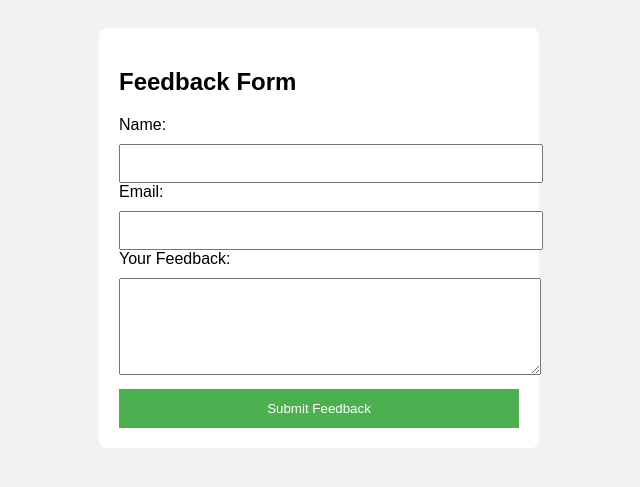
After one commit to 4MKBS/php-learning-project, a PHP site: page /php-learning-project/projects/feedback_form/feedbackForm.html in a window 1280 px wide. The commit adds this page. Shown: the top 487 px of the page, without its empty margins (321-961 px from the left). Run offline with PHP 8.4, Linux system fonts and the light colour scheme.

Commit message:
feedback form, stored in local file

```diff
--- a/index.php
+++ b/index.php
@@ -20,6 +20,7 @@
         <li><a href="projects/url_shortener/index.php">15. URL Shortener</a></li>
         <li><a href="projects/image_gallery/index.php">16. Image Gallery</a></li>
         <li><a href="projects/file_upload_system/index.php">17. File Upload System</a></li>
+        <li><a href="projects/feedback_form/feedbackForm.html">18. Feedback Form</a></li>
         <!-- Add more project links here -->
     </ul>
 </main>
--- /dev/null
+++ b/projects/feedback_form/feedbackForm.html
@@ -0,0 +1,52 @@
+<!DOCTYPE html>
+<html>
+<head>
+    <title>Feedback Form</title>
+    <style>
+        body {
+            font-family: Arial;
+            background-color: #f2f2f2;
+            padding: 20px;
+        }
+        .form-box {
+            background: white;
+            padding: 20px;
+            border-radius: 8px;
+            width: 400px;
+            margin: auto;
+        }
+        input, textarea {
+            width: 100%;
+            padding: 10px;
+            margin-top: 10px;
+        }
+        button {
+            background-color: #4CAF50;
+            color: white;
+            border: none;
+            padding: 12px;
+            margin-top: 10px;
+            width: 100%;
+        }
+    </style>
+</head>
+<body>
+
+<div class="form-box">
+    <h2>Feedback Form</h2>
+    <form action="feedback.php" method="POST">
+        <label for="name">Name:</label>
+        <input type="text" name="name" required>
+
+        <label for="email">Email:</label>
+        <input type="email" name="email" required>
+
+        <label for="message">Your Feedback:</label>
+        <textarea name="message" rows="5" required></textarea>
+
+        <button type="submit">Submit Feedback</button>
+    </form>
+</div>
+
+</body>
+</html>
```
Also changed, not shown: projects/feedback_form/feedback.php (added, +17 -0 lines), projects/feedback_form/feedbacks.txt (added, +8 -0 lines).
